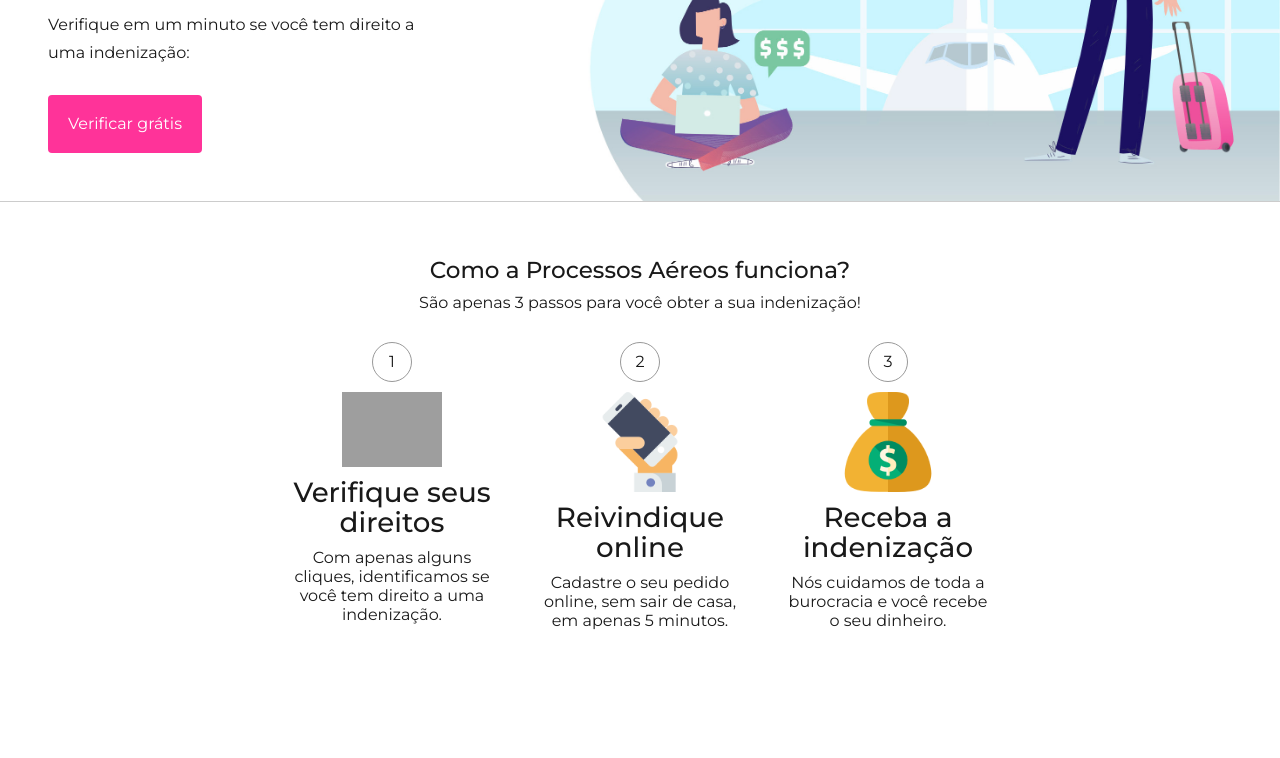
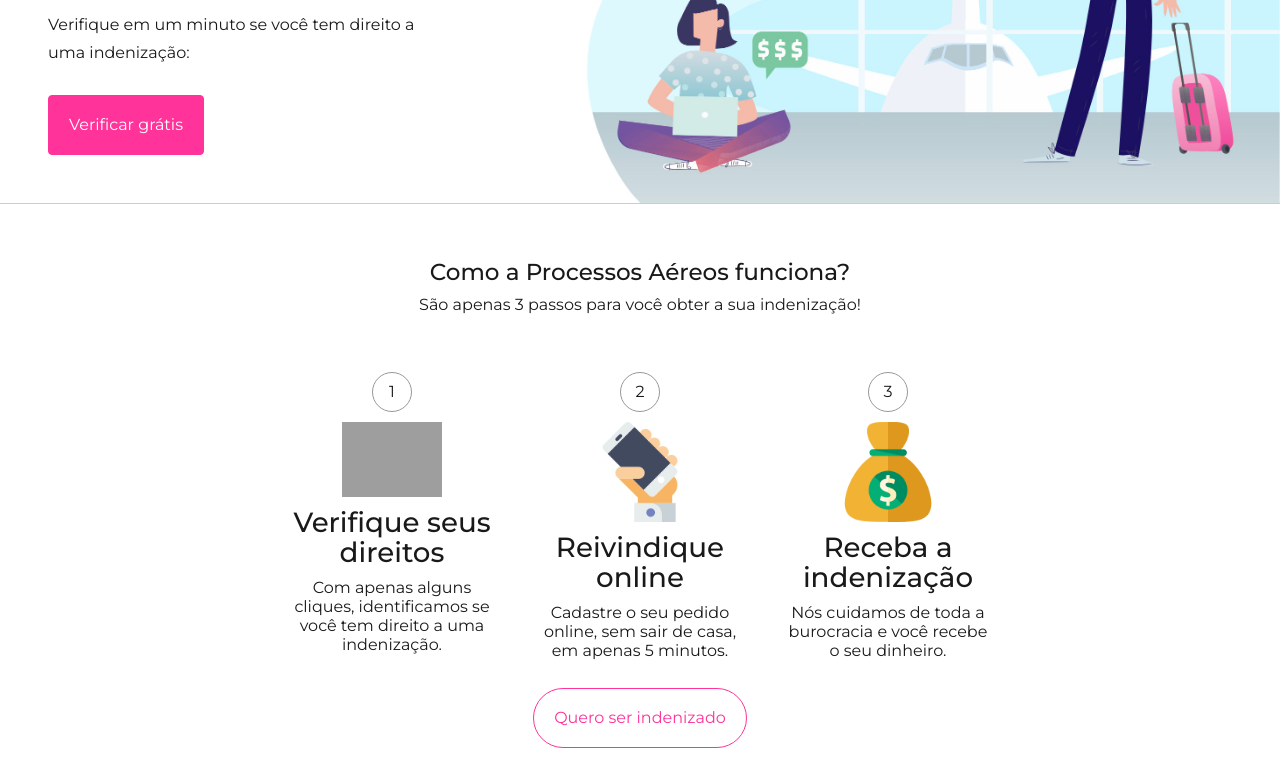
Before and after one commit to bvodola/processos-aereos, a Gatsby site: page /new-landing-page/ in a window 1280 px wide. Shown: the part 182-940 px from the top of the page. Before the commit the page ends 840 px from the top, so only its background shows below. Built offline with nearby package versions, Linux system fonts and the light colour scheme; Gatsby itself is replaced by a stand-in of ours; some packages are replaced by stand-ins of ours; grey boxes are pictures that could not be loaded.

Commit message:
Adding title, description and cta to features section

```diff
--- a/src/components/Section.js
+++ b/src/components/Section.js
@@ -56,12 +56,14 @@
 `
 
 const Button = styled.a`
-  background-color: #f39;
-  color: #fff;
-  border-radius: 4px;
+  background-color: ${props =>
+    props.variant === "outlined" ? "#fff" : "#f39"};
+  color: ${props => (props.variant === "outlined" ? "#f39" : "#fff")};
+  border: 1px solid #f39;
+  border-radius: ${props => (props.variant === "outlined" ? "30px" : "4px")};
   padding: 15px 20px;
-  border: none;
   cursor: pointer;
+  box-shadow: none;
 `
 
 const MobileImage = styled.img`
@@ -72,6 +74,11 @@
 `
 
 const FeaturesWrapper = styled.div`
+  display: flex;
+  flex-direction: column;
+  align-items: center;
+  margin-bottom: 10px;
+
   h3 {
     text-align: center;
     font-weight: 500;
@@ -171,6 +178,9 @@
             </Feature>
           ))}
         </Features>
+        <Button variant={"outlined"} href={props.buttonLink}>
+          {props.buttonText}
+        </Button>
       </FeaturesWrapper>
     )
   } else {
```
